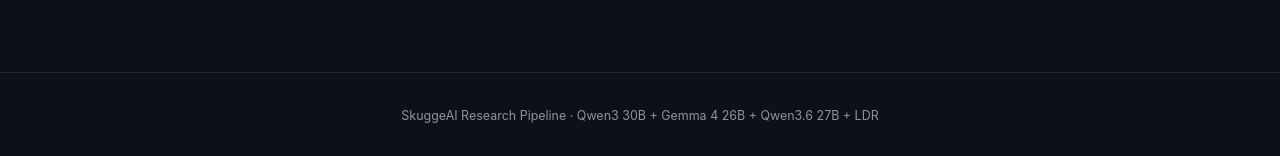
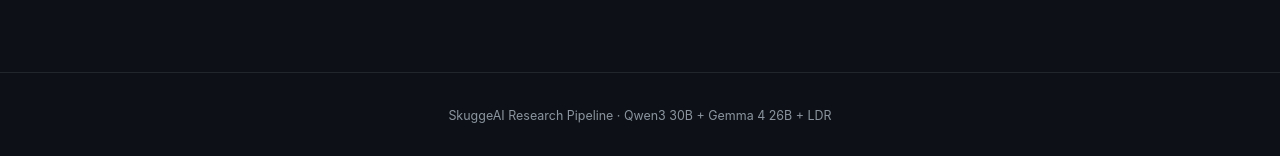
Before and after one commit to Skuggemannen/skuggeai-news, a Jekyll site: the page built from index.md, in a window 1280 px wide and 900 px high, scrolled down 2088 px. Shown: the part 741-897 px from the top of the window. Built offline with Jekyll 4.4.1, drawn with Linux system fonts in a browser that asks for light colours.

Commit message:
Footer: fjern redundant Qwen3.6 (LDR bruker den)

```diff
--- a/_layouts/default.html
+++ b/_layouts/default.html
@@ -94,7 +94,7 @@
     <span class="sub">Automatisk generert</span>
   </header>
   <main>{{ content }}</main>
-  <footer>SkuggeAI Research Pipeline &middot; Qwen3 30B + Gemma 4 26B + Qwen3.6 27B + LDR</footer>
+  <footer>SkuggeAI Research Pipeline &middot; Qwen3 30B + Gemma 4 26B + LDR</footer>
   <script>
     document.querySelectorAll('main p').forEach(p => {
       const t = p.textContent;
```
